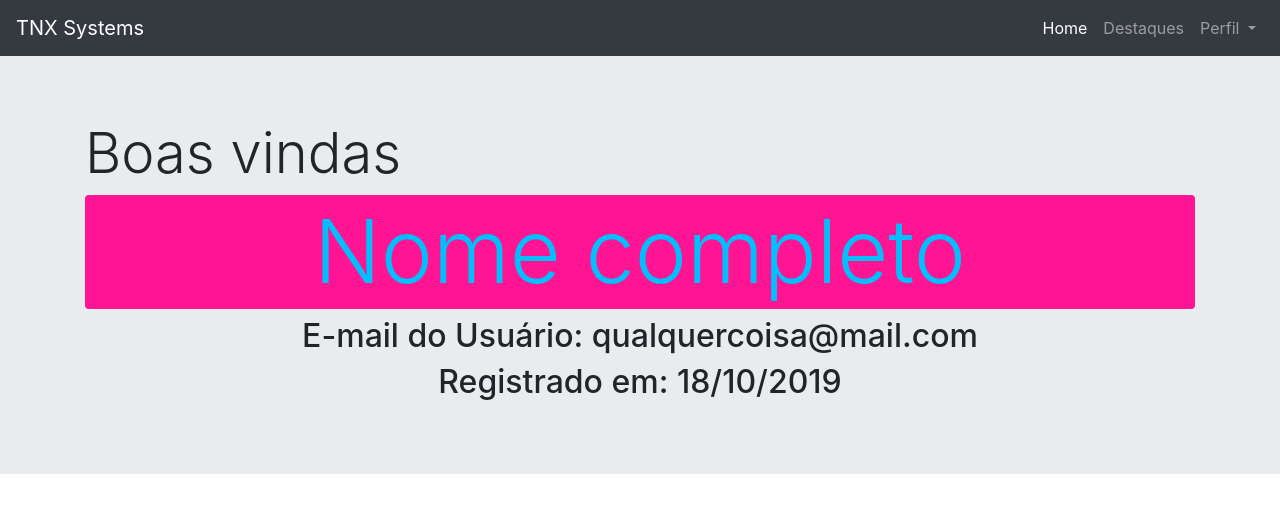
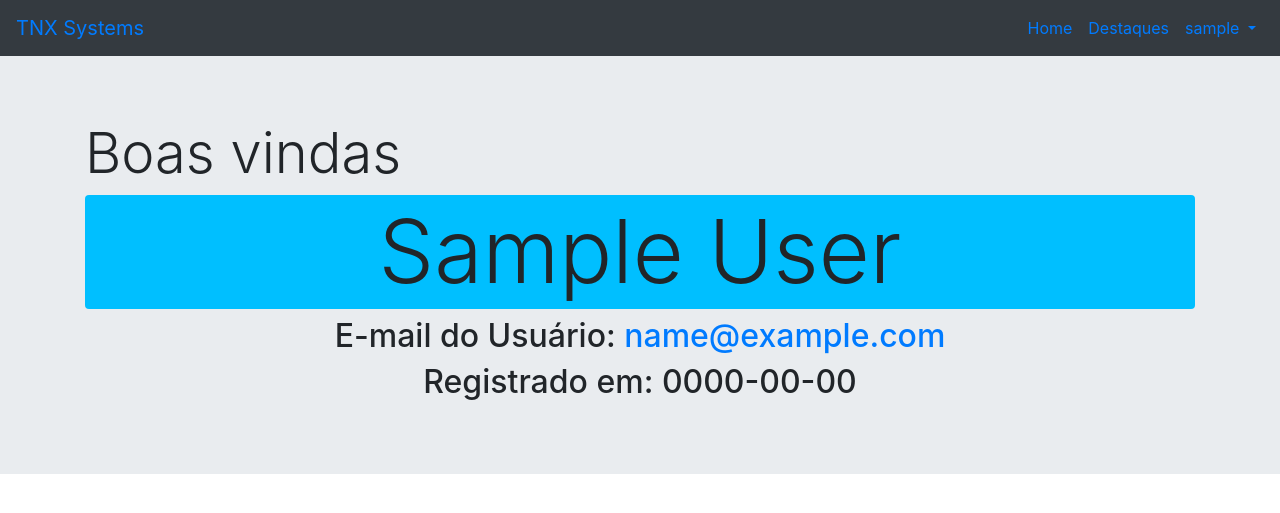
Before and after one commit to gustavs0/login, a PHP site: page /login/perfil.php in a window 1280 px wide. Shown: the top 513 px of the page. Run offline with PHP 8.4, Linux system fonts and the light colour scheme; the visitor is signed in with stand-in values (Sample User, id 1).

Commit message:
perfil completo

```diff
--- a/perfil.php
+++ b/perfil.php
@@ -1,5 +1,5 @@
 <?php
-    require_once"session.php";
+require_once "session.php";
 ?>
 <!DOCTYPE html>
 <html lang="pt-br">
@@ -8,13 +8,15 @@
     <!-- Meta tags Obrigatórias -->
     <meta charset="utf-8">
     <meta name="viewport" content="width=device-width, initial-scale=1, shrink-to-fit=no">
+
     <!-- Bootstrap CSS -->
     <link rel="stylesheet" href="https://stackpath.bootstrapcdn.com/bootstrap/4.1.3/css/bootstrap.min.css" integrity="sha384-MCw98/SFnGE8fJT3GXwEOngsV7Zt27NXFoaoApmYm81iuXoPkFOJwJ8ERdknLPMO" crossorigin="anonymous">
+
     <title>Página de Perfil</title>
 </head>
 
 <body>
-    <nav class="navbar navbar-expand-lg navbar-dark bg-dark ">
+    <nav class="navbar navbar-expand-lg navbar-deepSkyBlue bg-dark">
         <a class="navbar-brand" href="#">TNX Systems</a>
         <button class="navbar-toggler" type="button" data-toggle="collapse" data-target="#navbarNavDropdown" aria-controls="navbarNavDropdown" aria-expanded="false" aria-label="Alterna navegação">
             <span class="navbar-toggler-icon"></span>
@@ -27,9 +29,10 @@
                 <li class="nav-item">
                     <a class="nav-link" href="#">Destaques</a>
                 </li>
+
                 <li class="nav-item dropdown">
                     <a class="nav-link dropdown-toggle" href="#" id="navbarDropdownMenuLink" role="button" data-toggle="dropdown" aria-haspopup="true" aria-expanded="false">
-                        Perfil
+                        <?=$nomeDoUsuario?>
                     </a>
                     <div class="dropdown-menu" aria-labelledby="navbarDropdownMenuLink">
                         <a class="dropdown-item" href="#">Sobre</a>
@@ -40,20 +43,26 @@
             </ul>
         </div>
     </nav>
-    <div class="jumbotron jumbotron-fluid">
+
+    <div class="jumbotron jumbotron-fluid ">
         <div class="container">
             <h1 class="display-4">Boas vindas</h1>
-            <h2 class="display-2 text-center rounded p-1" style="background-color: deepPink; color: deepSkyBlue;">
-                Nome completo
+
+            <h2 class="display-2 text-center rounded p-1" style="background-color: deepSkyBlue; ">
+                <?=$nomeCompleto?>
             </h2>
             <h2 class="text-center">
-                E-mail do Usuário: qualquercoisa@mail.com
+                E-mail do Usuário:
+                <a href="malito:<?=$emailUsuario?>">
+                <?=$emailUsuario?>
+                </a>
             </h2>
             <h2 class="text-center">
-                Registrado em: 18/10/2019
+                Registrado em: <?=$dataCriado?>
             </h2>
         </div>
     </div>
+
     <!-- JavaScript (Opcional) -->
     <!-- jQuery primeiro, depois Popper.js, depois Bootstrap JS -->
     <script src="https://code.jquery.com/jquery-3.3.1.slim.min.js" integrity="sha384-q8i/X+965DzO0rT7abK41JStQIAqVgRVzpbzo5smXKp4YfRvH+8abtTE1Pi6jizo" crossorigin="anonymous"></script>
--- a/recebe_dados.php
+++ b/recebe_dados.php
@@ -1,5 +1,5 @@
 <?php
-//iNICIANDO A SESSÃO
+//Iniciando a sessão
 session_start();
 //Conexão com o banco de dados
 require_once 'configBD.php';
--- a/session.php
+++ b/session.php
@@ -4,6 +4,16 @@ require_once"configBD.php";
 
 if(isset($_SESSION['nomeDoUsuario'])){
     //logado
+    $usuario = $_SESSION['nomeDoUsuario'];
+    $sql = $connect-> prepare("SELECT * FROM usuario WHERE nomeDoUsuario = ?");
+    $sql->bind_param("s",$usuario);
+    $sql->execute();
+    $resultado = $sql->get_result();
+    $linha = $resultado->fetch_array(MYSQLI_ASSOC);
+    $nomeDoUsuario = $linha['nomeDoUsuario'];
+    $nomeCompleto = $linha['nomeCompleto'];
+    $emailUsuario = $linha['emailUsuario'];
+    $dataCriado = $linha['dataCriado'];
 }else{
     //se nao estiver logado direcionar para index
     header("location: index.php");
```
Also changed, not shown: index.php (+7 -49 lines), README.md.
